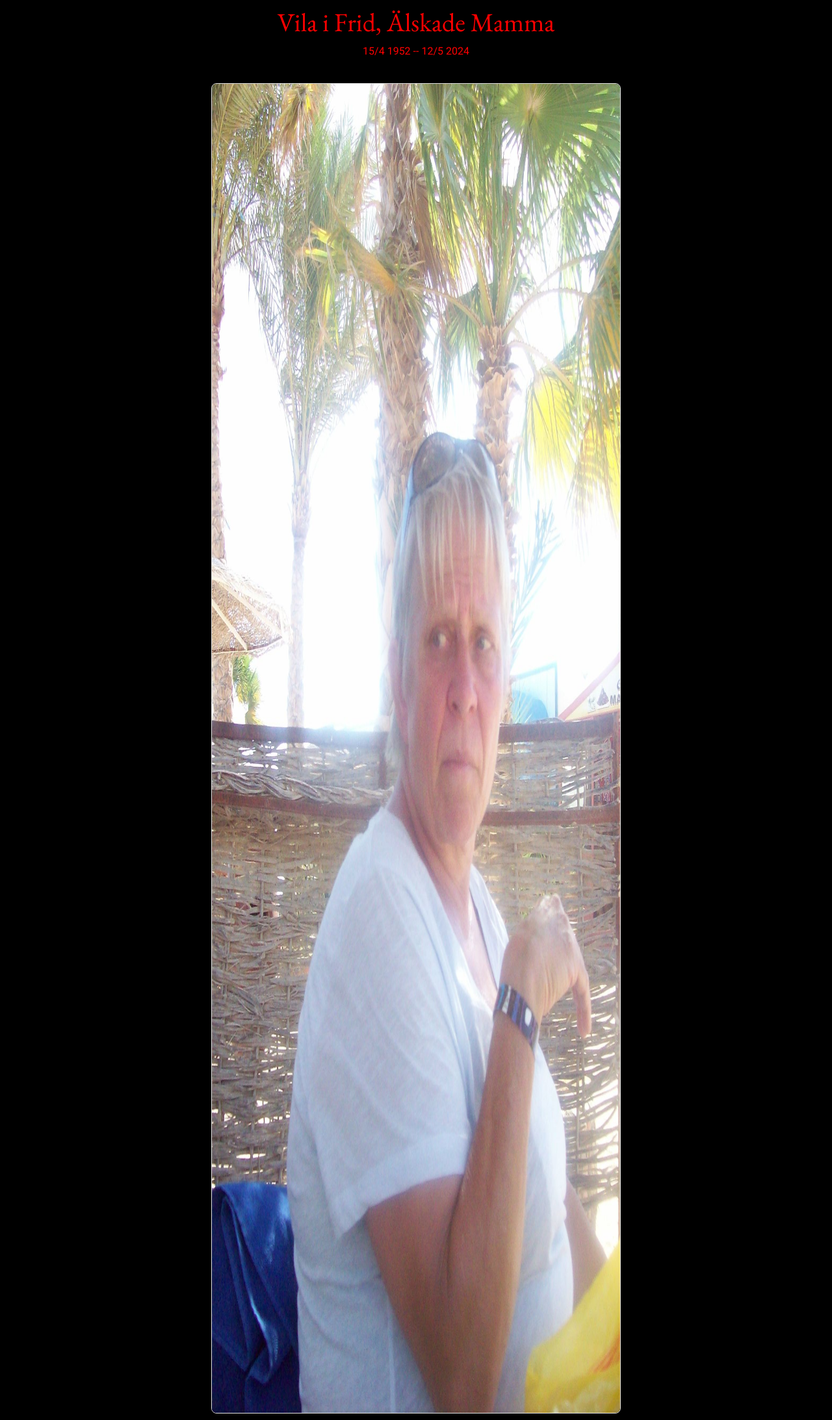
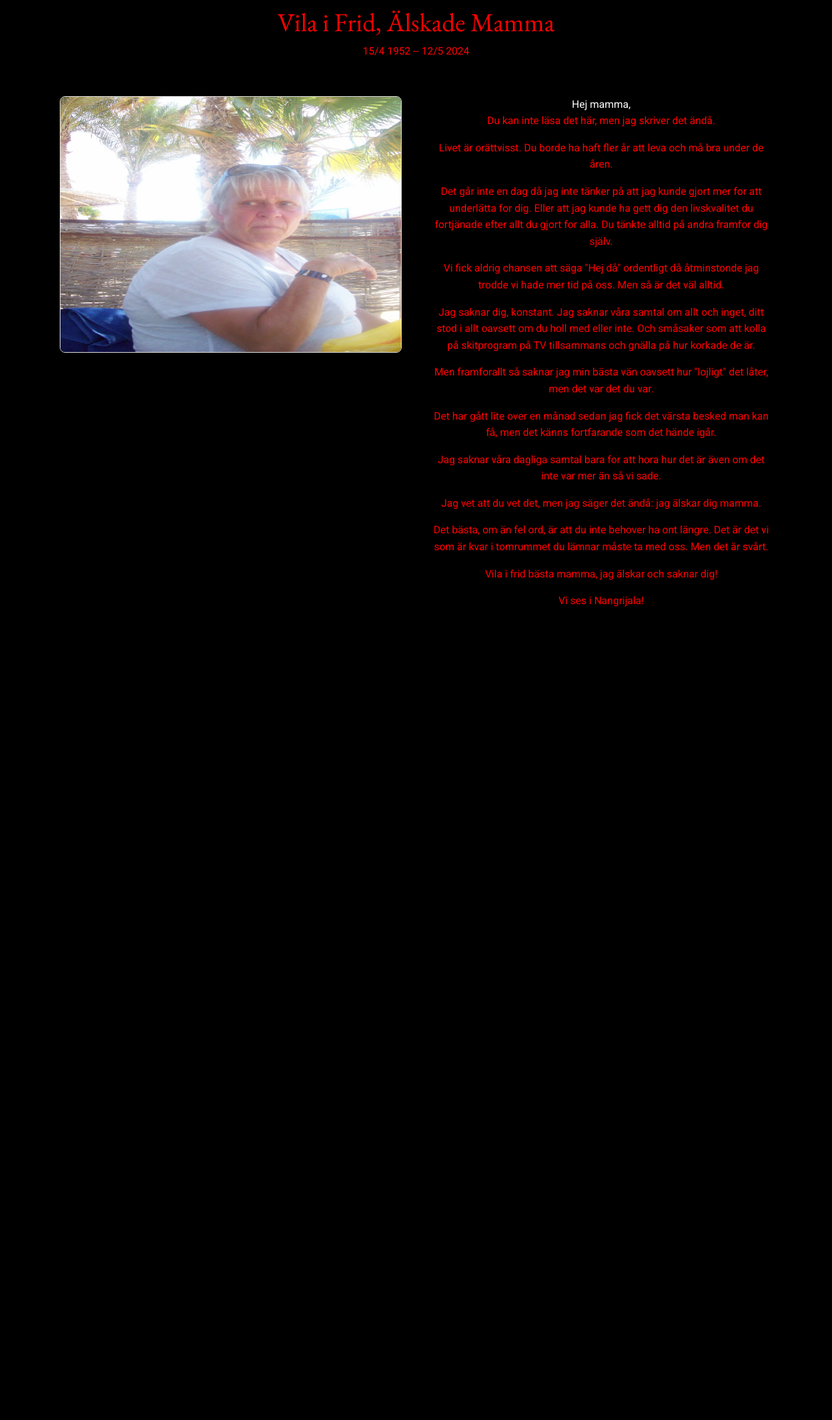
Before and after one commit to jonthorell/mamma, a Django app: page / in a window 1280 px wide. Shown: the whole page at 65% size. After the commit the page ends 934 px from the top, so only its background shows below. Run offline with Django 3.2, Linux system fonts and the light colour scheme.

Commit message:
Change: å-ö i index.html to have a letter

```diff
--- a/core/templates/core/index.html
+++ b/core/templates/core/index.html
@@ -5,10 +5,37 @@
 <div class="center">
     <h1>Vila i Frid, &Auml;lskade Mamma</h1>
     <p>15/4 1952 -- 12/5 2024</p>
+</div>
+<div class="container">
+    <div class="row">
+        <div class="col-6 core-divs">
+            <div class="center">
+                <a href="grief">
+                    <img src="{% static 'images/mamma2.webp' %}" class="w-100 h-25 border border-dashed rounded-5" width="600" height="800" alt="Mamma" />
+                </a>
+            </div>
+        </div>
+        <div class="col-6 core-divs">
+            <div class="center">
+                Hej mamma,
+                <p>Du kan inte l&auml;sa det h&auml;r, men jag skriver det &auml;nd&aring;.</p>
+                <p>Livet &auml;r or&auml;ttvisst. Du borde ha haft fler &aring;r att leva och m&aring; bra under de &aring;ren.</p>
+                <p>Det g&aring;r inte en dag d&aring; jag inte t&auml;nker p&aring; att jag kunde gjort mer for att underl&auml;tta for dig. Eller att jag kunde ha gett dig den livskvalitet du fortj&auml;nade efter allt du gjort for alla. Du t&auml;nkte alltid p&aring; andra framfor dig sj&auml;lv. </p>
+                <p>Vi fick aldrig chansen att s&auml;ga "Hej d&aring;" ordentligt d&aring; &aring;tminstonde jag trodde vi hade mer tid p&aring; oss. Men s&aring; &auml;r det v&auml;l alltid.</p>
+                <p>
+                    Jag saknar dig, konstant. Jag saknar v&aring;ra samtal om allt och inget, ditt stod i allt oavsett om du holl med eller inte.
+                    Och sm&aring;saker som att kolla p&aring; skitprogram p&aring; TV tillsammans och gn&auml;lla p&aring; hur korkade de &auml;r.
+                </p>
+                <p>Men framforallt s&aring; saknar jag min b&auml;sta v&auml;n oavsett hur "lojligt" det l&aring;ter, men det var det du var.</p>
+                <p>Det har g&aring;tt lite over en m&aring;nad sedan jag fick det v&auml;rsta besked man kan f&aring;, men det k&auml;nns fortfarande som det h&auml;nde ig&aring;r.</p>
+                <p>Jag saknar v&aring;ra dagliga samtal bara for att hora hur det &auml;r &auml;ven om det inte var mer &auml;n s&aring; vi sade.</p>
+                <p>Jag vet att du vet det, men jag s&auml;ger det &auml;nd&aring;: jag &auml;lskar dig mamma.</p>
+                <p>Det b&auml;sta, om &auml;n fel ord, &auml;r att du inte behover ha ont l&auml;ngre. Det &auml;r det vi som &auml;r kvar i tomrummet du l&auml;mnar m&aring;ste ta med oss. Men det &auml;r sv&aring;rt.</p>
+                <p>Vila i frid b&auml;sta mamma, jag &auml;lskar och saknar dig!</p>
+                <p>Vi ses i Nangrijala!</p>
+
+            </div>
+        </div>
     </div>
-<div class="center">
-    <a href="grief">
-        <img src="{% static 'images/mamma.webp' %}" class="w-50 border border-dashed rounded-5" width="1536" height="2048" alt="Mamma" />
-    </a>
 </div>
-{% endblock content %}
+                {% endblock content %}
```
